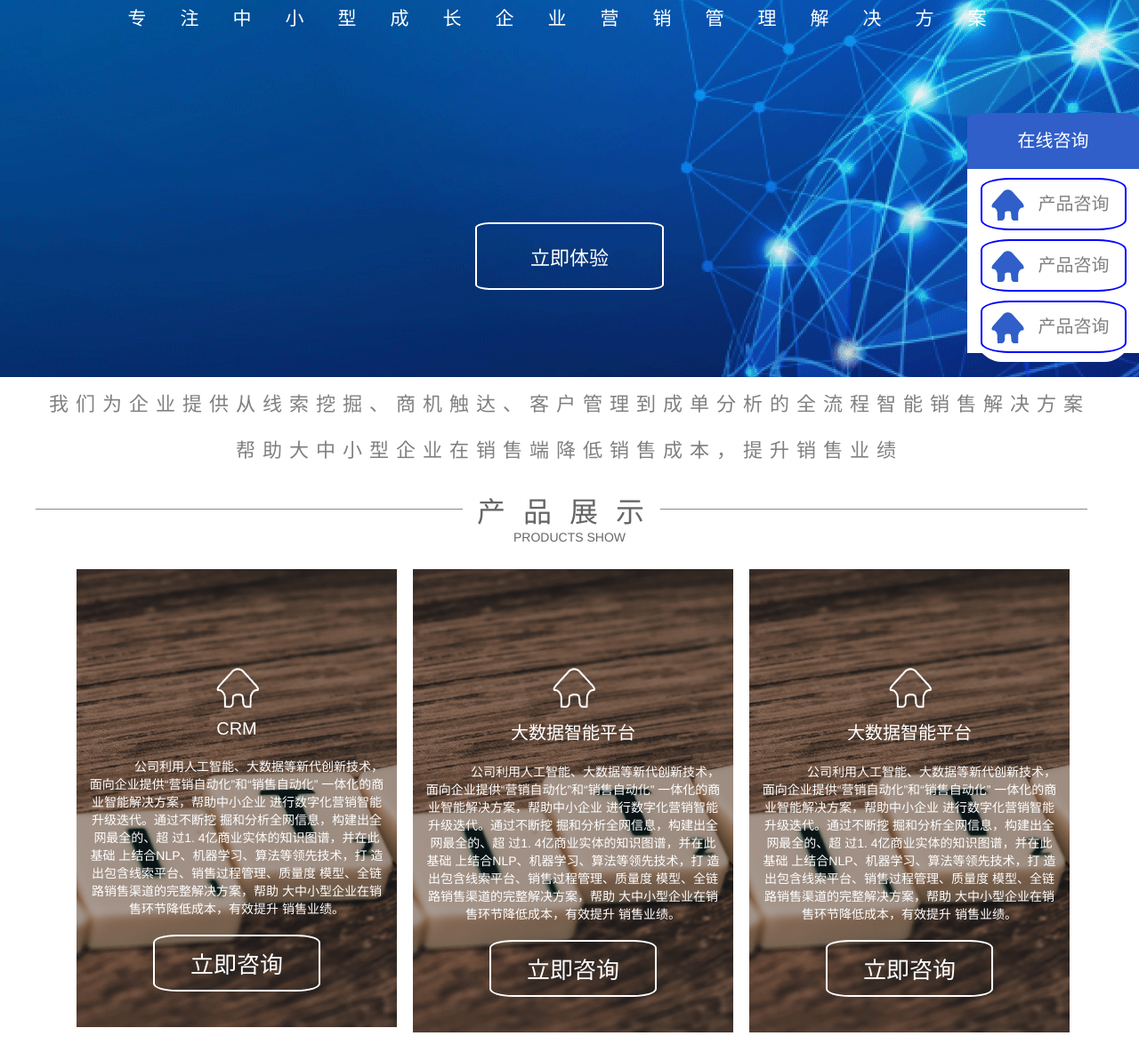
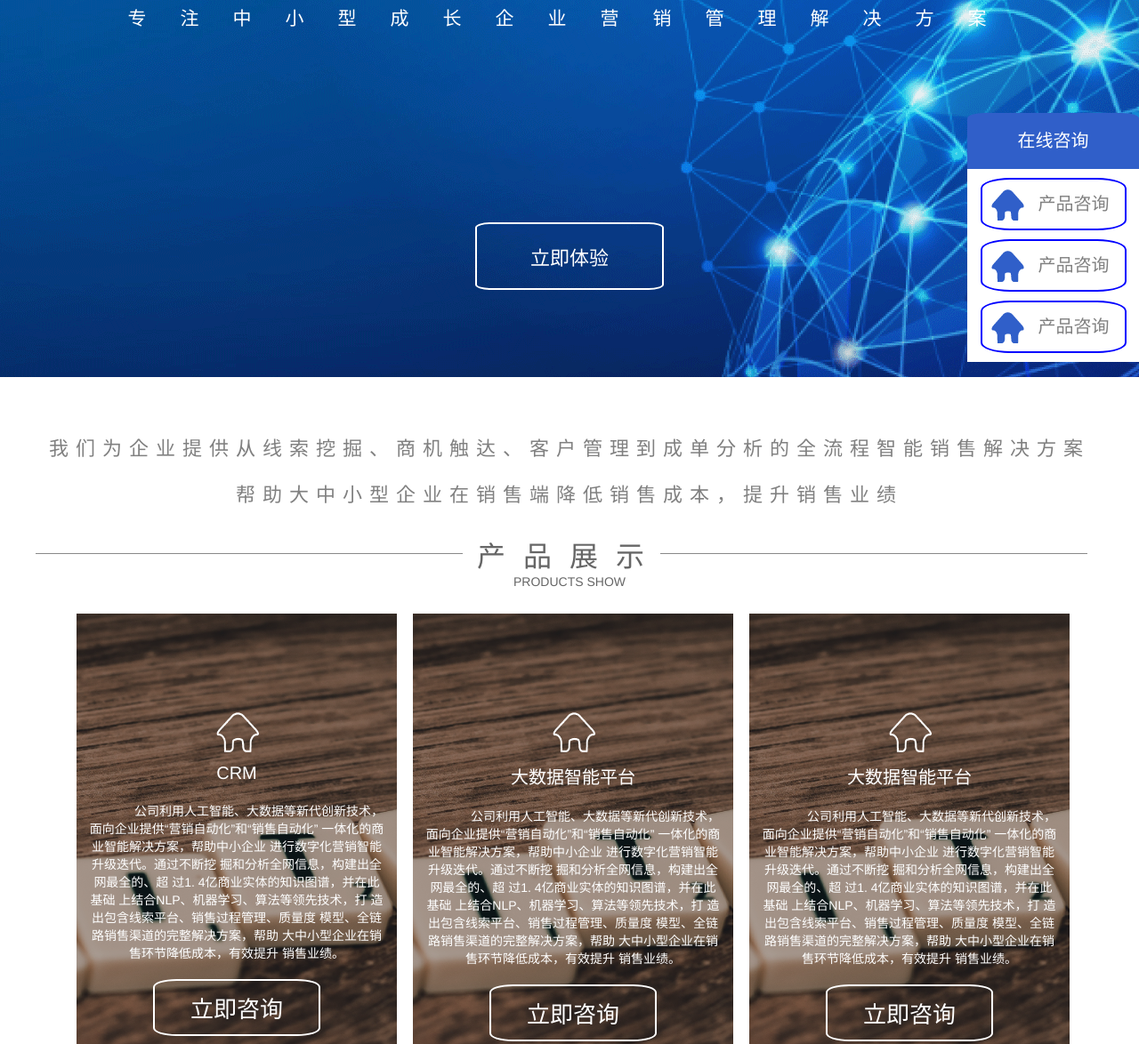
Before and after one commit to wg1003141025/Official-website, a plain HTML site: page official-website/index.html in a window 1280 px wide. Shown: the part 329-1503 px from the top of the page at 89% size. Drawn offline with Linux system fonts and the light colour scheme.

Commit message:
样式修改

```diff
--- a/official-website/index.html
+++ b/official-website/index.html
@@ -105,9 +105,6 @@
 			margin: 0 auto;
 			margin-top: 80px;
 		}
-
-
-
 		.section:nth-child(1) {
 			position: relative;
 			width: 100%;
@@ -170,7 +167,6 @@
 			overflow: hidden;
 
 		}
-
 		.minlogo {
 			color: #fff;
 			font-size: 48px;
@@ -194,7 +190,7 @@
 			bottom: 64px;
 			width: 193px;
 			background: #fff;
-			border-radius: 20%;
+			border-radius: 20% 20% 0 0;
 			z-index: 999;
 		}
 
@@ -272,7 +268,6 @@
 
 		.footer {
 			width: 100%;
-			height: 100%;
 			overflow: hidden;
 			background: #666666;
 			color: #fff;
@@ -299,6 +294,18 @@
 		}
 		#roof{
 			height: 753px;
+			margin-bottom: 50px;
+		}
+		#example{
+			margin-bottom: 40px;
+		}
+		#productDisplay{
+			margin-bottom: 40px
+		}
+		#dowebok{
+			width: 100%;
+			height: 100%;
+
 		}
 	</style>
 </head>
@@ -353,7 +360,7 @@
 			</div>
 		</div>
 		<!-- 产品展示 -->
-		<div id="product display">
+		<div id="productDisplay">
 			<div class="section">
 				<!--内容-->
 				<div class="content">
```
Also changed, not shown: official-website/javascript/script.js (line endings or trailing spaces).
